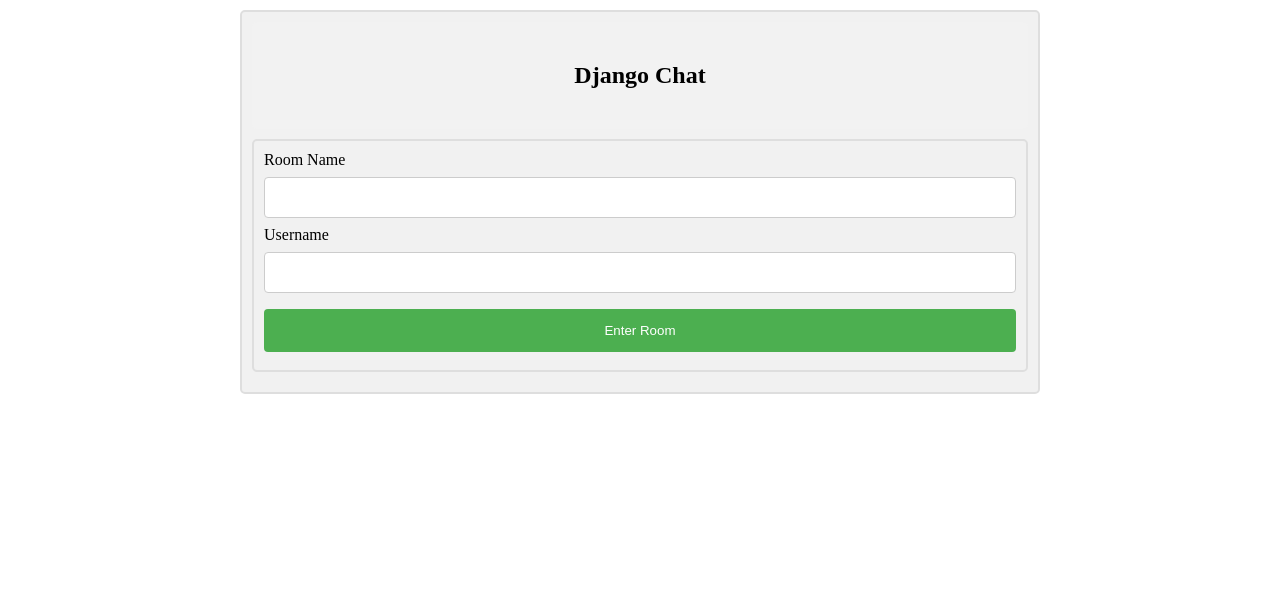
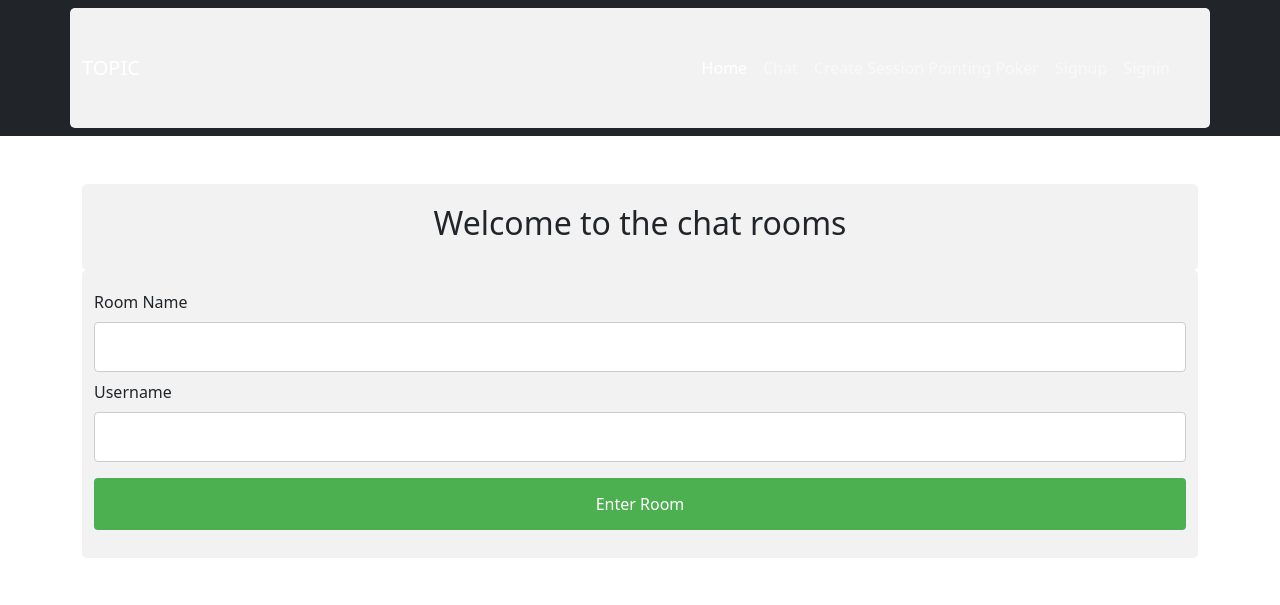
Before and after one commit to TheRealSlimTony/Django_auth_crud, a Django app: page /chat/home/ in a window 1280 px wide. Shown: the top 605 px of the page. Run offline with Django 3.2, Linux system fonts and the light colour scheme.

Commit message:
bootsrap add it to the chat

```diff
--- a/chat/templates/home_chat.html
+++ b/chat/templates/home_chat.html
@@ -1,64 +1,13 @@
-<!DOCTYPE html>
-<html>
+{% extends 'base.html' %}
 
-<head>
-  <meta name="viewport" content="width=device-width, initial-scale=1">
-  <style>
-    body {
-      margin: 0 auto;
-      max-width: 800px;
-      padding: 0 20px;
-    }
+{% block content %}
 
-    .container {
-      border: 2px solid #dedede;
-      background-color: #f1f1f1;
-      border-radius: 5px;
-      padding: 10px;
-      margin: 10px 0;
-    }
-
-    .darker {
-      border-color: #ccc;
-      background-color: #ddd;
-    }
-
-    .container::after {
-      content: "";
-      clear: both;
-      display: table;
-    }
-
-    .container img {
-      float: left;
-      max-width: 60px;
-      width: 100%;
-      margin-right: 20px;
-      border-radius: 50%;
-    }
-
-    .container img.right {
-      float: right;
-      margin-left: 20px;
-      margin-right: 0;
-    }
-
-    .time-right {
-      float: right;
-      color: #aaa;
-    }
-
-    .time-left {
-      float: left;
-      color: #999;
-    }
-  </style>
-</head>
 
 <main class="container py-5">
+
   <body>
     <div align="center">
-      <h2>Django Chat</h2>
+      <h2>Welcome to the chat rooms</h2>
     </div>
     <div class="container">
       <style>
@@ -113,4 +62,6 @@
 </main>
 
 
-</html>
+
+
+{% endblock %}
```
Also changed, not shown: chat/templates/room.html (+34 -27 lines).
